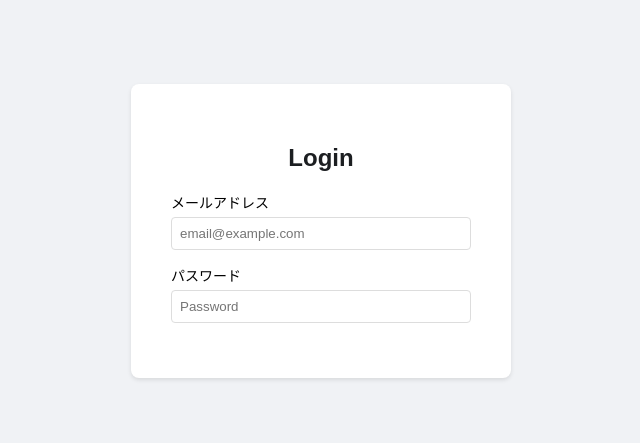
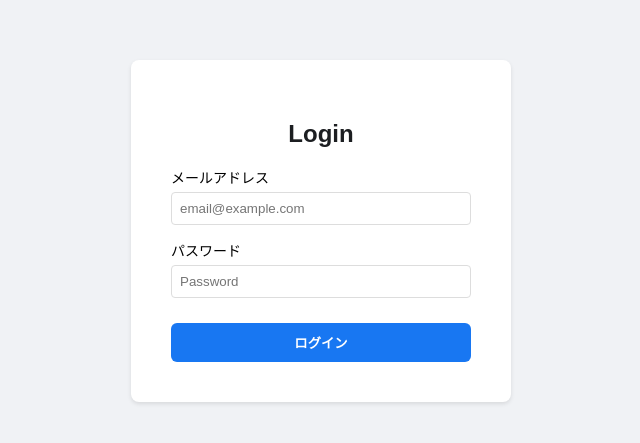
Before and after one commit to fullness-MFurukawa/issues-exercise, a plain HTML site: page index.html in a window 1280 px wide. Shown: the part 177-620 px from the top of the page, without its empty margins (319-959 px from the left). Drawn offline with Linux system fonts and the light colour scheme.

Commit message:
<button>の追加

```diff
--- a/index.html
+++ b/index.html
@@ -28,6 +28,8 @@
                 <label for="password">パスワード</label>
                 <input type="password" id="password" name="password" placeholder="Password">
             </div>
+            <!-- Submit Button を追加 -->
+            <button type="submit" class="submit-btn">ログイン</button>
         </form>
     </div>
 </body>
```
Lines whose indentation alone changed are shown as unchanged.
